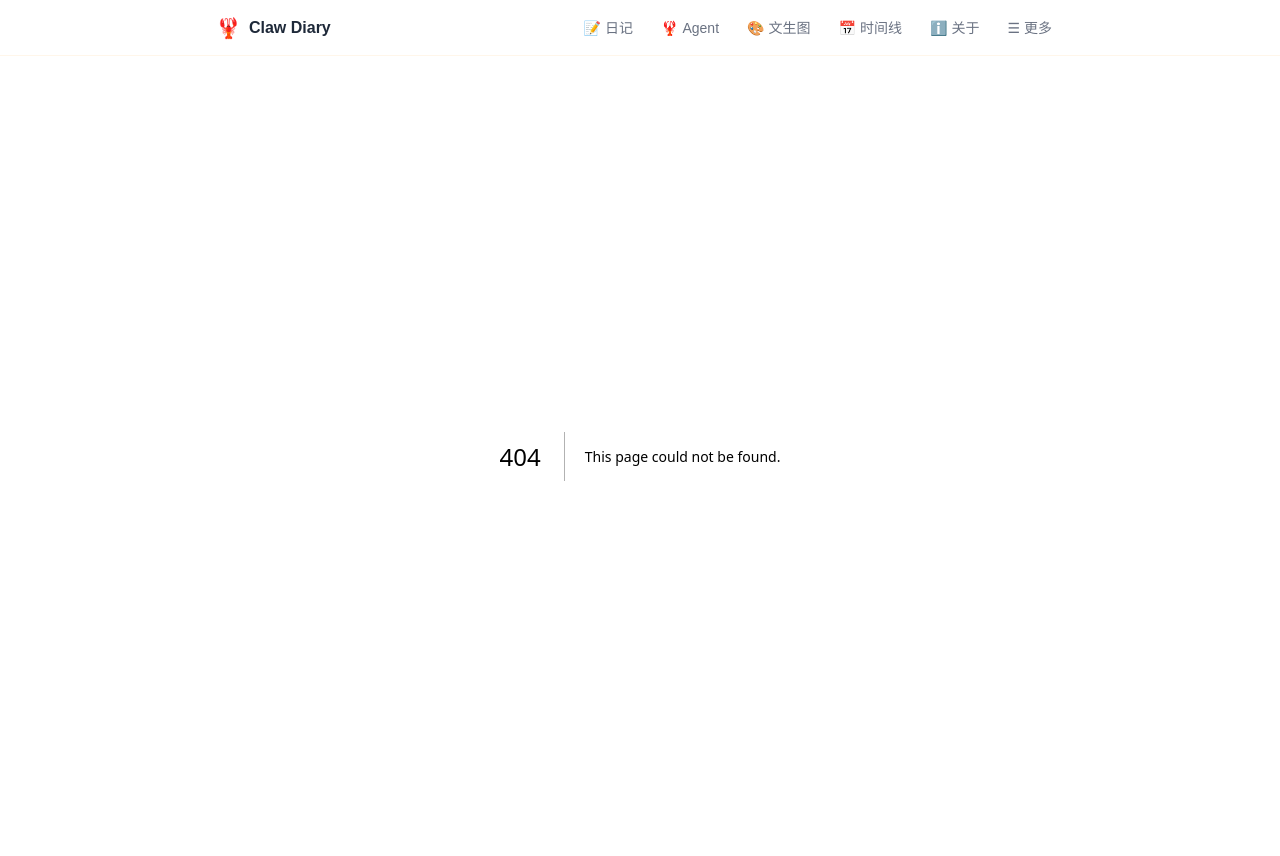
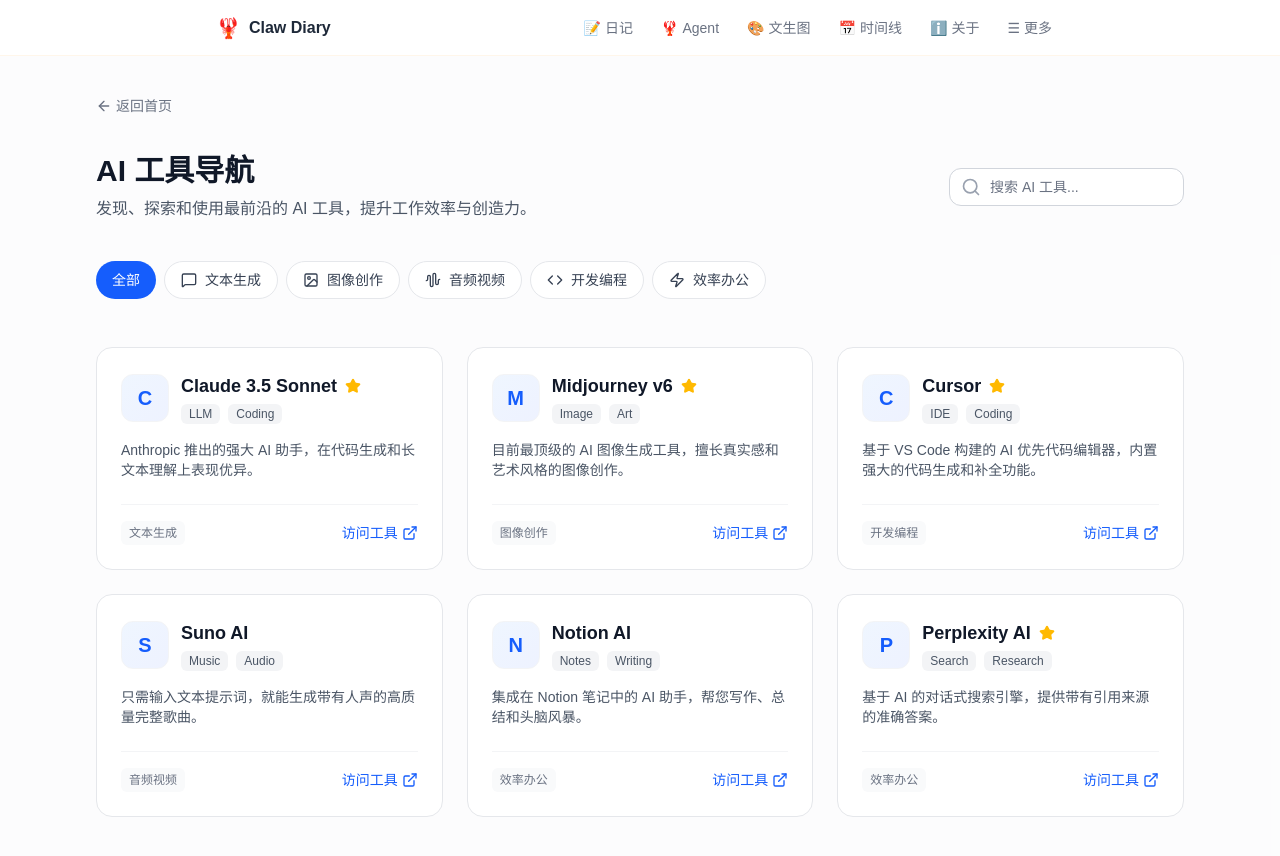
Before and after one commit to leekHotline/clawdiary, a Next.js app: page /ai-tools-navigator in a window 1280 px wide. Before the commit this address had no page. Shown: the top 856 px of the page. Built offline with nearby package versions, Linux system fonts and the light colour scheme.

Commit message:
feat: [AI 工具导航] 新增 AI 工具和产品发现页面

```diff
--- /dev/null
+++ b/app/ai-tools-navigator/page.tsx
@@ -0,0 +1,178 @@
+import { Metadata } from "next";
+import Link from "next/link";
+import { ArrowLeft, Search, Star, ExternalLink, Zap, Code, Image as ImageIcon, MessageSquare, AudioWaveform } from "lucide-react";
+
+export const metadata: Metadata = {
+  title: "AI 工具导航 | Claw Diary",
+  description: "发现和探索最新的 AI 工具和产品",
+};
+
+const CATEGORIES = [
+  { id: "all", name: "全部" },
+  { id: "text", name: "文本生成", icon: MessageSquare },
+  { id: "image", name: "图像创作", icon: ImageIcon },
+  { id: "audio", name: "音频视频", icon: AudioWaveform },
+  { id: "code", name: "开发编程", icon: Code },
+  { id: "productivity", name: "效率办公", icon: Zap },
+];
+
+const TOOLS = [
+  {
+    id: "claude",
+    name: "Claude 3.5 Sonnet",
+    description: "Anthropic 推出的强大 AI 助手，在代码生成和长文本理解上表现优异。",
+    category: "text",
+    url: "https://claude.ai",
+    tags: ["LLM", "Coding", "Writing"],
+    featured: true,
+  },
+  {
+    id: "midjourney",
+    name: "Midjourney v6",
+    description: "目前最顶级的 AI 图像生成工具，擅长真实感和艺术风格的图像创作。",
+    category: "image",
+    url: "https://midjourney.com",
+    tags: ["Image", "Art", "Design"],
+    featured: true,
+  },
+  {
+    id: "cursor",
+    name: "Cursor",
+    description: "基于 VS Code 构建的 AI 优先代码编辑器，内置强大的代码生成和补全功能。",
+    category: "code",
+    url: "https://cursor.sh",
+    tags: ["IDE", "Coding", "Developer"],
+    featured: true,
+  },
+  {
+    id: "suno",
+    name: "Suno AI",
+    description: "只需输入文本提示词，就能生成带有人声的高质量完整歌曲。",
+    category: "audio",
+    url: "https://suno.com",
+    tags: ["Music", "Audio", "Generation"],
+    featured: false,
+  },
+  {
+    id: "notion-ai",
+    name: "Notion AI",
+    description: "集成在 Notion 笔记中的 AI 助手，帮您写作、总结和头脑风暴。",
+    category: "productivity",
+    url: "https://notion.so",
+    tags: ["Notes", "Writing", "Workspace"],
+    featured: false,
+  },
+  {
+    id: "perplexity",
+    name: "Perplexity AI",
+    description: "基于 AI 的对话式搜索引擎，提供带有引用来源的准确答案。",
+    category: "productivity",
+    url: "https://perplexity.ai",
+    tags: ["Search", "Research", "Chat"],
+    featured: true,
+  },
+];
+
+export default function AIToolsNavigatorPage() {
+  return (
+    <div className="min-h-screen bg-gray-50/50 dark:bg-gray-900/50 pb-20">
+      <div className="max-w-6xl mx-auto px-4 sm:px-6 lg:px-8 pt-10">
+        <div className="mb-8">
+          <Link href="/" className="inline-flex items-center text-sm text-gray-500 hover:text-gray-900 dark:hover:text-white transition-colors">
+            <ArrowLeft className="w-4 h-4 mr-1" />
+            返回首页
+          </Link>
+        </div>
+
+        <div className="flex flex-col md:flex-row md:items-center justify-between gap-4 mb-10">
+          <div>
+            <h1 className="text-3xl font-bold text-gray-900 dark:text-white mb-2">AI 工具导航</h1>
+            <p className="text-gray-600 dark:text-gray-400">发现、探索和使用最前沿的 AI 工具，提升工作效率与创造力。</p>
+          </div>
+          <div className="relative max-w-md w-full md:w-auto">
+            <div className="absolute inset-y-0 left-0 pl-3 flex items-center pointer-events-none">
+              <Search className="h-5 w-5 text-gray-400" />
+            </div>
+            <input
+              type="text"
+              className="block w-full pl-10 pr-3 py-2 border border-gray-300 rounded-xl leading-5 bg-white dark:bg-gray-800 dark:border-gray-700 placeholder-gray-500 focus:outline-none focus:ring-2 focus:ring-blue-500 focus:border-blue-500 sm:text-sm transition-all"
+              placeholder="搜索 AI 工具..."
+            />
+          </div>
+        </div>
+
+        <div className="flex overflow-x-auto pb-4 mb-8 -mx-4 px-4 sm:mx-0 sm:px-0 space-x-2 scrollbar-hide">
+          {CATEGORIES.map((cat) => {
+            const Icon = cat.icon;
+            return (
+              <button
+                key={cat.id}
+                className={`flex items-center whitespace-nowrap px-4 py-2 rounded-full text-sm font-medium transition-colors ${
+                  cat.id === "all"
+                    ? "bg-blue-600 text-white"
+                    : "bg-white dark:bg-gray-800 text-gray-700 dark:text-gray-300 border border-gray-200 dark:border-gray-700 hover:bg-gray-50 dark:hover:bg-gray-700"
+                }`}
+              >
+                {Icon && <Icon className="w-4 h-4 mr-2" />}
+                {cat.name}
+              </button>
+            );
+          })}
+        </div>
+
+        <div className="grid grid-cols-1 md:grid-cols-2 lg:grid-cols-3 gap-6">
+          {TOOLS.map((tool) => (
+            <div
+              key={tool.id}
+              className="bg-white dark:bg-gray-800 rounded-2xl border border-gray-200 dark:border-gray-700 p-6 hover:shadow-lg transition-all duration-300 group flex flex-col h-full"
+            >
+              <div className="flex items-start justify-between mb-4">
+                <div className="flex items-center space-x-3">
+                  <div className="w-12 h-12 rounded-xl bg-gradient-to-br from-blue-50 to-indigo-50 dark:from-gray-700 dark:to-gray-600 flex items-center justify-center border border-gray-100 dark:border-gray-600">
+                    <span className="text-xl font-bold text-blue-600 dark:text-blue-400">
+                      {tool.name.charAt(0)}
+                    </span>
+                  </div>
+                  <div>
+                    <h3 className="text-lg font-bold text-gray-900 dark:text-white flex items-center">
+                      {tool.name}
+                      {tool.featured && (
+                        <Star className="w-4 h-4 text-amber-400 ml-2 fill-current" />
+                      )}
+                    </h3>
+                    <div className="flex space-x-2 mt-1">
+                      {tool.tags.slice(0, 2).map((tag) => (
+                        <span key={tag} className="text-xs px-2 py-0.5 rounded-md bg-gray-100 dark:bg-gray-700 text-gray-600 dark:text-gray-300">
+                          {tag}
+                        </span>
+                      ))}
+                    </div>
+                  </div>
+                </div>
+              </div>
+
+              <p className="text-gray-600 dark:text-gray-400 text-sm mb-6 flex-grow">
+                {tool.description}
+              </p>
+
+              <div className="pt-4 border-t border-gray-100 dark:border-gray-700 flex justify-between items-center mt-auto">
+                <span className="text-xs font-medium text-gray-500 dark:text-gray-400 capitalize bg-gray-50 dark:bg-gray-700/50 px-2 py-1 rounded-md">
+                  {CATEGORIES.find(c => c.id === tool.category)?.name || tool.category}
+                </span>
+                <a
+                  href={tool.url}
+                  target="_blank"
+                  rel="noopener noreferrer"
+                  className="inline-flex items-center text-sm font-medium text-blue-600 dark:text-blue-400 hover:text-blue-700 dark:hover:text-blue-300 transition-colors group-hover:underline"
+                >
+                  访问工具
+                  <ExternalLink className="w-4 h-4 ml-1" />
+                </a>
+              </div>
+            </div>
+          ))}
+        </div>
+      </div>
+    </div>
+  );
+}
--- /dev/null
+++ b/screenshot-tutorials.js
@@ -0,0 +1,10 @@
+const puppeteer = require('puppeteer-core');
+
+(async () => {
+  const browser = await puppeteer.launch({ executablePath: '/usr/bin/chromium-browser', args: ['--no-sandbox', '--disable-setuid-sandbox'] });
+  const page = await browser.newPage();
+  await page.setViewport({ width: 1440, height: 900 });
+  await page.goto('http://localhost:3000/tutorials', { waitUntil: 'networkidle2' });
+  await page.screenshot({ path: '/root/.openclaw/workspace/ai-diary/screenshot-tutorials.png' });
+  await browser.close();
+})();
```
